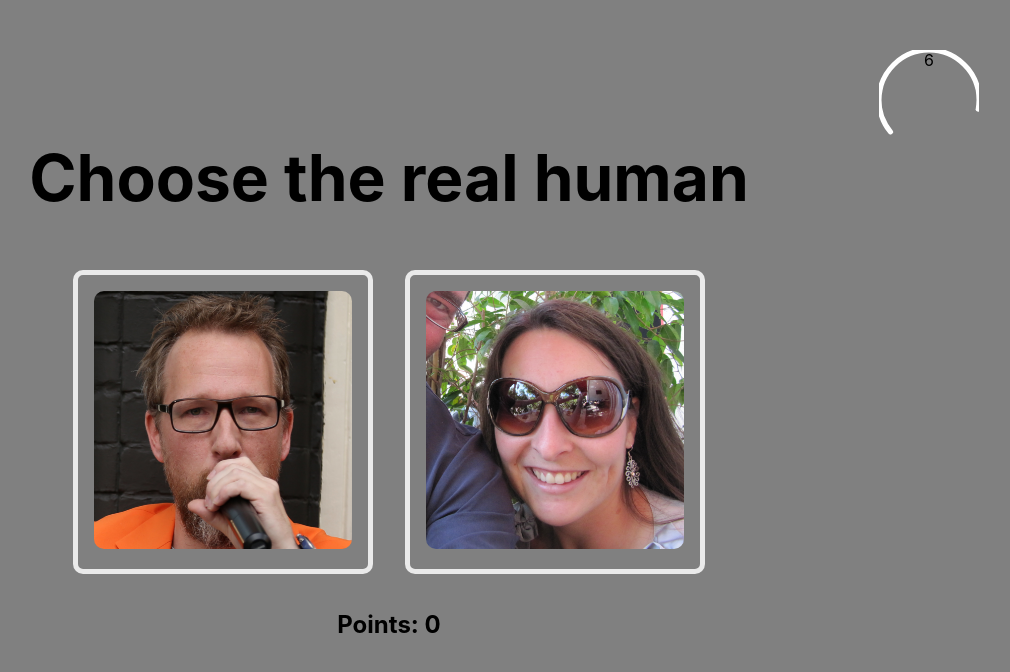
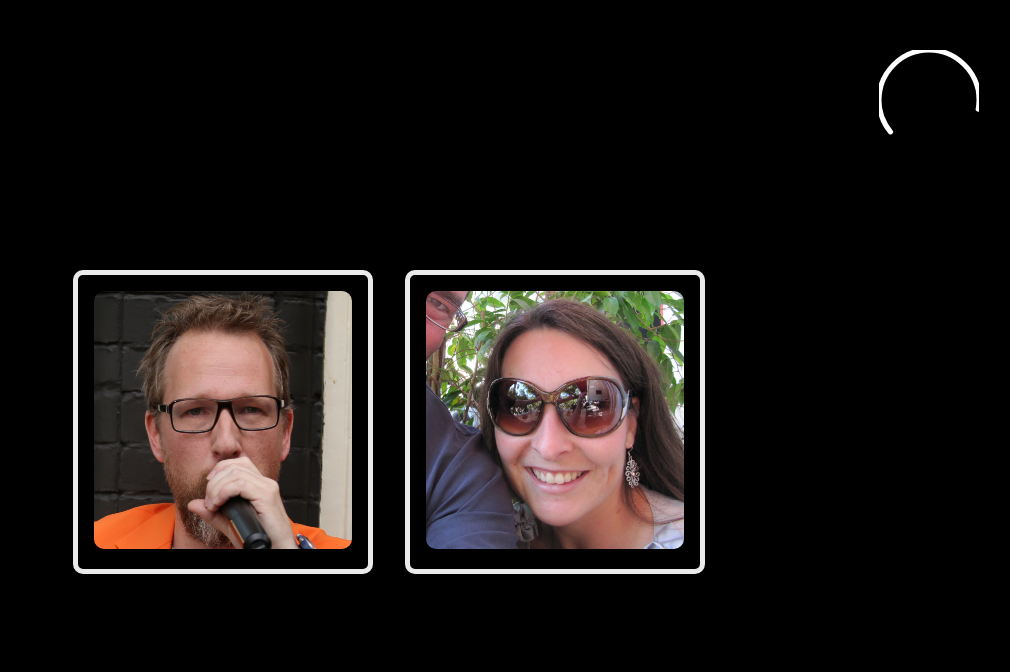
Before and after one commit to zarimcfadden/hackathon-project, a Next.js app: page / in a window 1280 px wide. Shown: the top 672 px of the page, without its empty margins (251-1261 px from the left). Built offline with nearby package versions, Linux system fonts and the light colour scheme.

Commit message:
get globals.css back

```diff
--- a/styles/globals.css
+++ b/styles/globals.css
@@ -2,7 +2,7 @@ html,
 body {
   padding: 0;
   margin: 0;
-  background-color: gray;
+  background-color: black;
   font-family: -apple-system, BlinkMacSystemFont, Segoe UI, Roboto, Oxygen,
     Ubuntu, Cantarell, Fira Sans, Droid Sans, Helvetica Neue, sans-serif;
 }
@@ -21,7 +21,7 @@ a {
     color-scheme: dark;
   }
   body {
-    color: black;
-    background: white;
+    color: white;
+    background: black;
   }
 }
```
